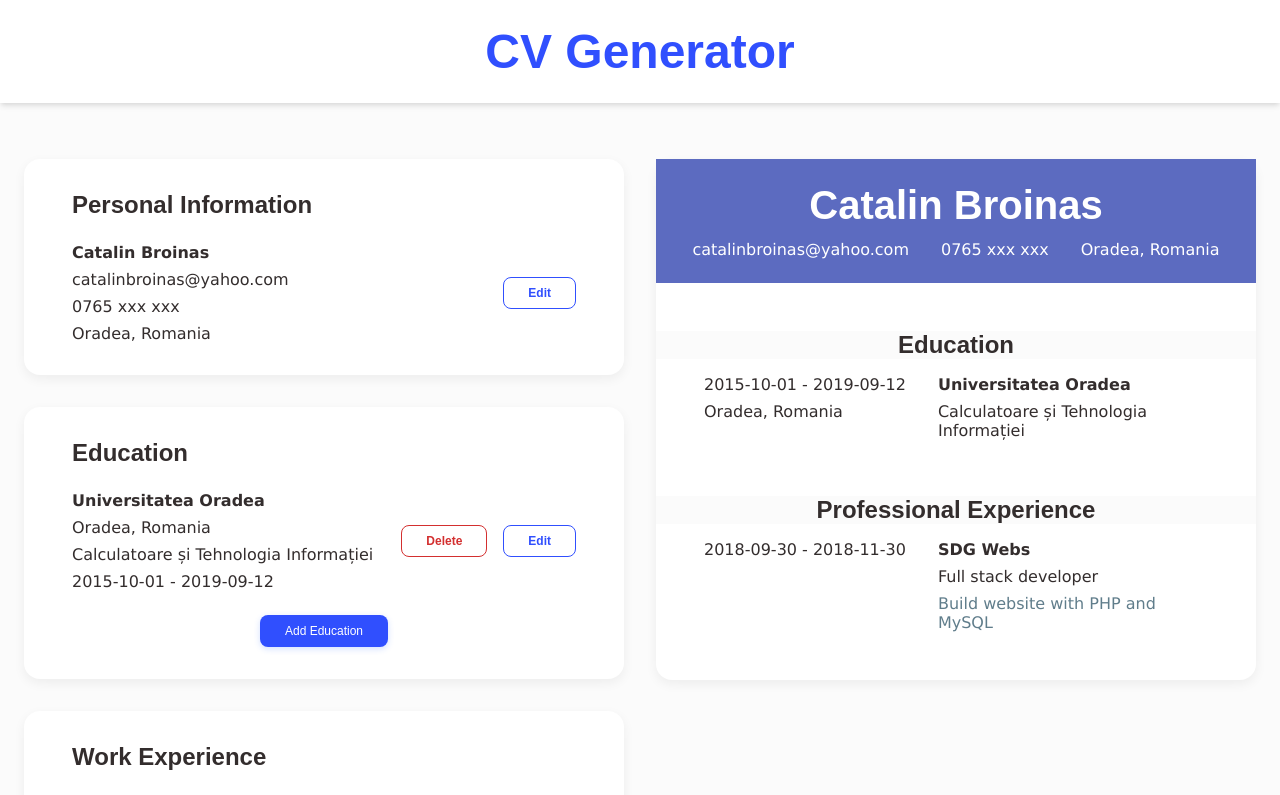
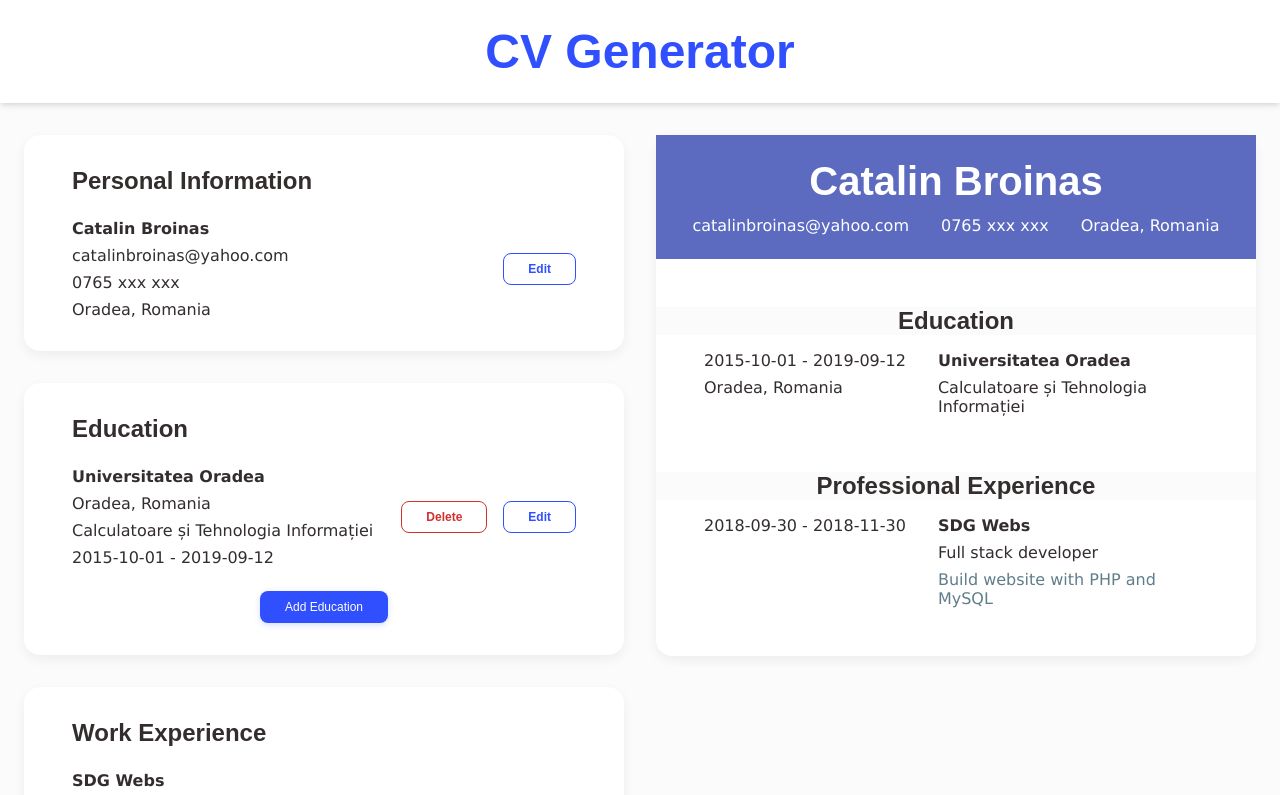
Before and after one commit to catalinbroinas/cv-application, a React (Vite) app: page / in a window 1280 px wide. Shown: the top 795 px of the page. Built offline with nearby package versions, Linux system fonts and the light colour scheme.

Commit message:
feat(container): add inline padding for consistency

```diff
--- a/src/styles/index.css
+++ b/src/styles/index.css
@@ -70,7 +70,7 @@ p {
 .container {
   max-width: 1320px;
   margin: 0 auto;
-  padding: var(--container-padding-sm);
+  padding-inline: var(--container-padding-sm);
 }
 
 .container-fluid {
```
